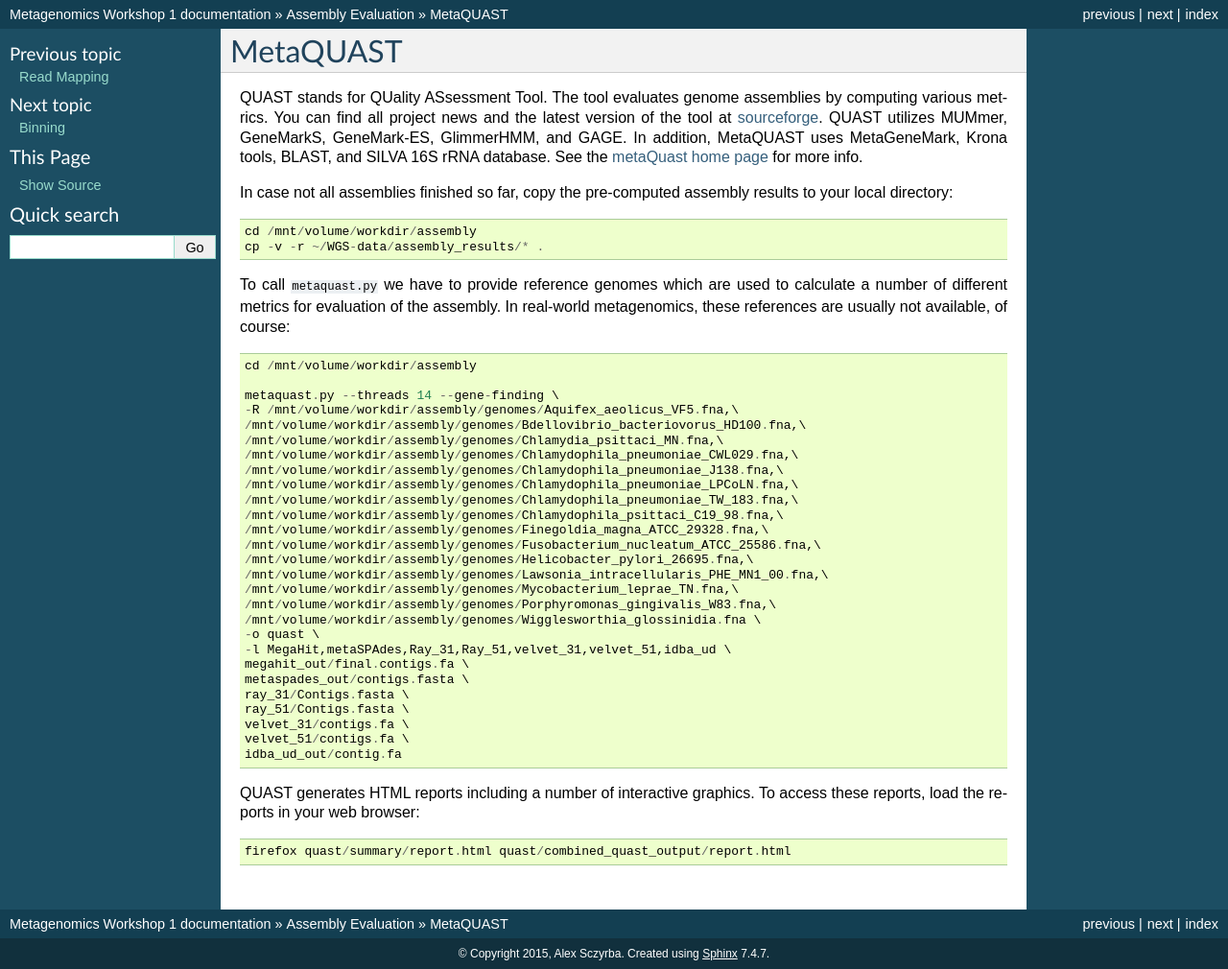
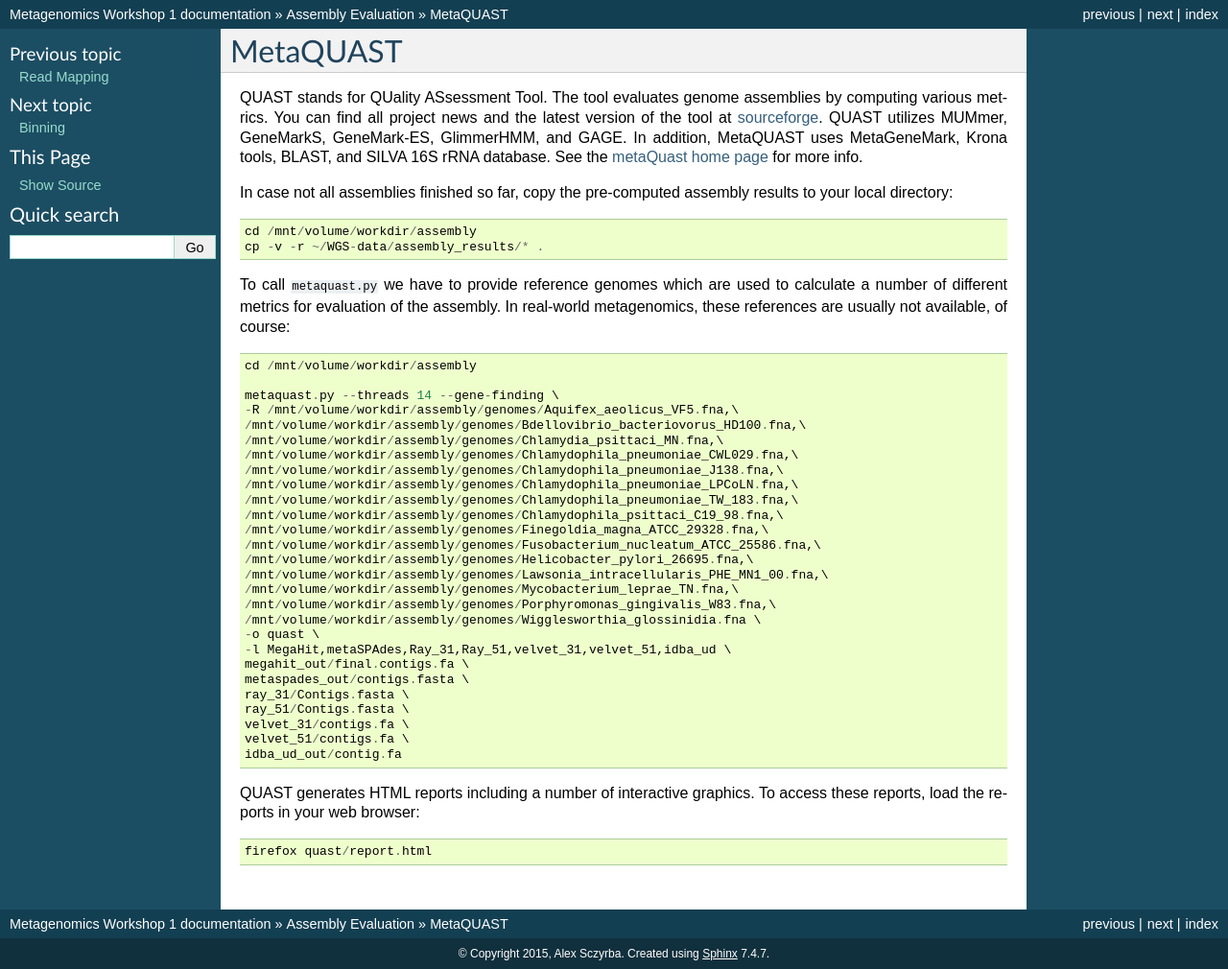
Before and after one commit to metagenomics/metagenomics-workshop, a Sphinx documentation site: the page built from docs/evaluation/metaquast.rst, in a window 1280 px wide. Shown: the whole page at 96% size. Built offline with Sphinx 7.4.7, drawn with Linux system fonts in a browser that asks for light colours.

Commit message:
fixed firefox call

```diff
--- a/docs/evaluation/metaquast.rst
+++ b/docs/evaluation/metaquast.rst
@@ -52,4 +52,4 @@
 QUAST generates HTML reports including a number of interactive graphics. To access these reports,
 load the reports in your web browser::
 
-  firefox quast/summary/report.html quast/combined_quast_output/report.html
+  firefox quast/report.html
```
